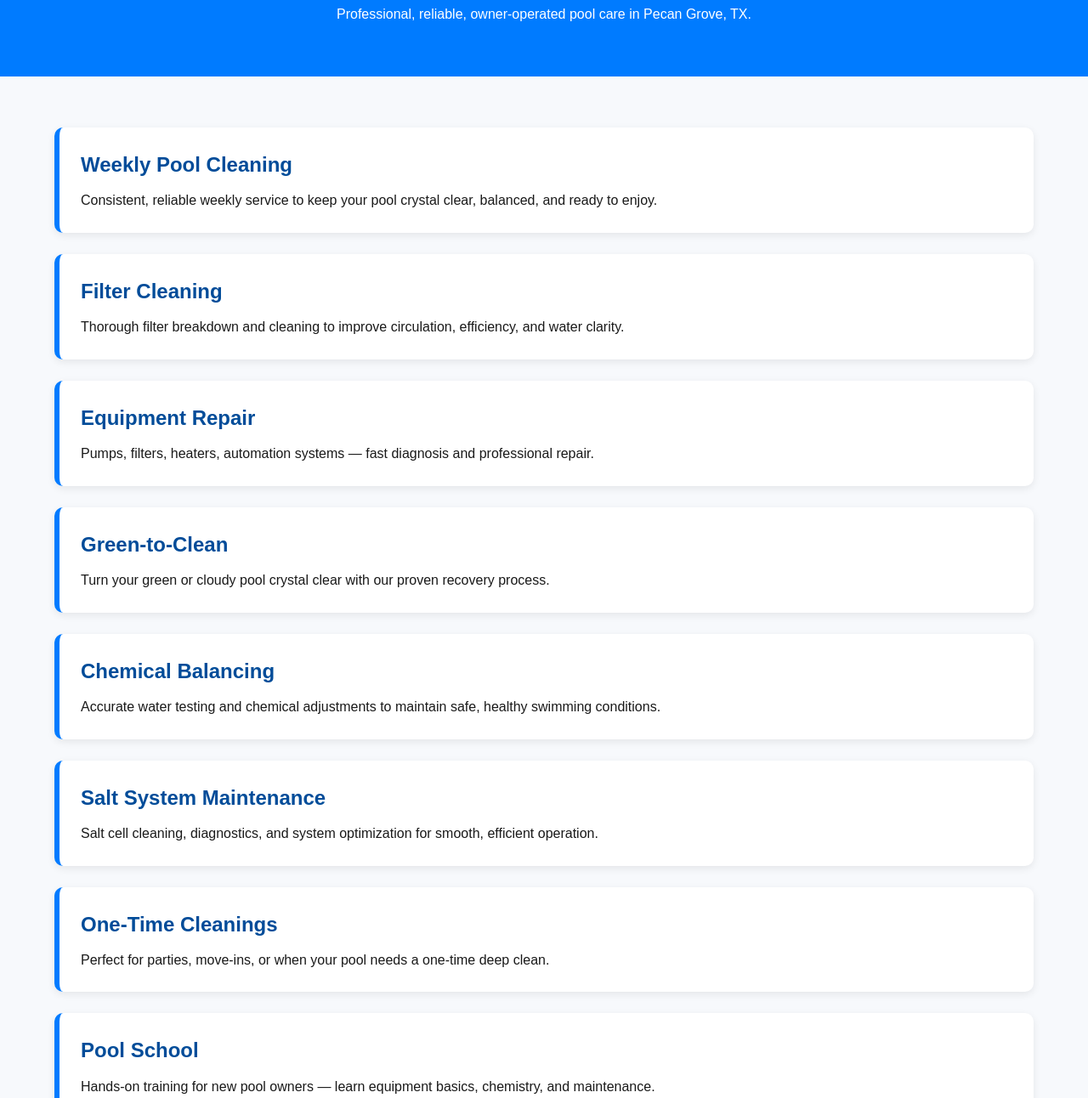
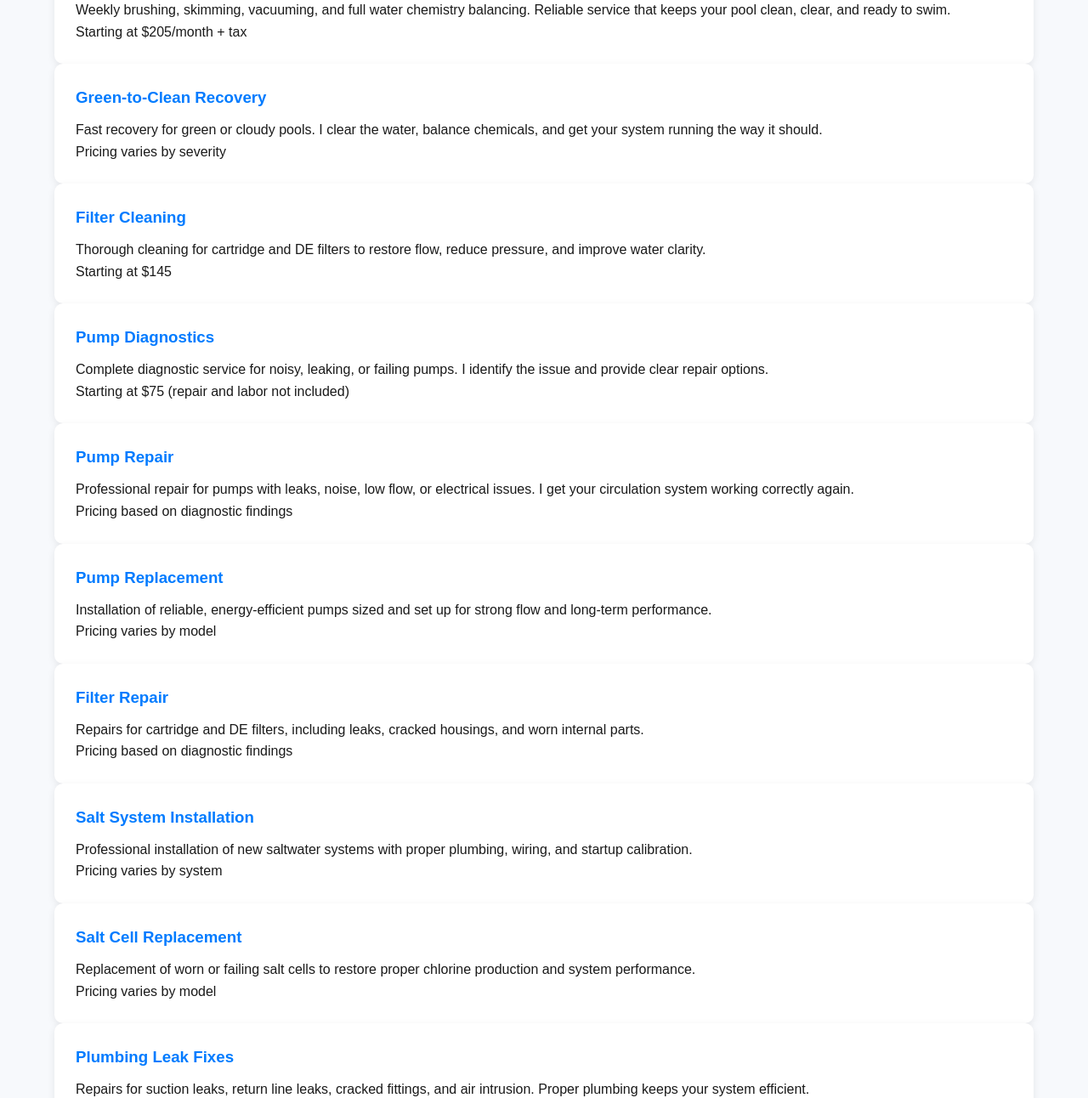
Before and after one commit to MPS20251990/mps-clean, a website: page pages/services.html in a window 1280 px wide. Shown: the part 221-1513 px from the top of the page at 85% size. Drawn offline with Linux system fonts and the light colour scheme.

Commit message:
Update services.html

```diff
--- a/pages/services.html
+++ b/pages/services.html
@@ -1,11 +1,13 @@
 <!DOCTYPE html>
 <html lang="en">
 <head>
-    <meta charset="UTF-8" />
-    <meta name="viewport" content="width=device-width, initial-scale=1.0" />
+    <meta charset="UTF-8">
+    <meta name="viewport" content="width=device-width, initial-scale=1.0">
     <title>Services | McLean Pool Services</title>
-    <link rel="stylesheet" href="../assets/css/style.css" />
-    <link rel="icon" type="image/png" href="../assets/images/4222026LOGO.png" />
+
+    <link rel="stylesheet" href="../assets/css/style.css">
+    <link rel="icon" type="image/png" href="../assets/images/4222026LOGO.png">
+    <meta name="theme-color" content="#003366">
 </head>
 
 <body>
@@ -13,85 +15,106 @@
     <!-- HEADER -->
     <header class="header">
         <div class="container header-content">
-           <img src="assets/images/4222026LOGO.png" class="logo" alt="McLean Pool Services Logo">
+            <img src="../assets/images/4222026LOGO.png" class="logo" alt="McLean Pool Services Logo">
+
             <nav class="nav">
-    <div class="mobile-menu-icon" id="mobile-menu-toggle">
-        <span></span>
-        <span></span>
-        <span></span>
-    </div>
-
-    <div class="nav-links" id="nav-links">
                 <a href="../index.html">Home</a>
                 <a href="services.html">Services</a>
                 <a href="reviews.html">Reviews</a>
                 <a href="contact.html">Contact</a>
+            </nav>
         </div>
-</nav>
-
     </header>
 
-    <!-- PAGE HERO -->
-    <section class="page-hero">
+    <!-- PAGE TITLE -->
+    <section class="page-header">
         <div class="container">
             <h1>Our Services</h1>
-            <p>Professional, reliable, owner‑operated pool care in Pecan Grove, TX.</p>
+            <p>Professional pool care, repairs, and diagnostics you can trust.</p>
         </div>
     </section>
 
     <!-- SERVICES GRID -->
-    <section class="services-full">
-        <div class="container">
+    <section class="services-section">
+        <div class="container services-grid">
 
-            <div class="service-item">
-                <h2>Weekly Pool Cleaning</h2>
-                <p>Consistent, reliable weekly service to keep your pool crystal clear, balanced, and ready to enjoy.</p>
+            <!-- WEEKLY CLEANING -->
+            <div class="service-card">
+                <h3>Weekly Pool Cleaning</h3>
+                <p>Weekly brushing, skimming, vacuuming, and full water chemistry balancing. Reliable service that keeps your pool clean, clear, and ready to swim.</p>
+                <p class="price">Starting at $205/month + tax</p>
             </div>
 
-            <div class="service-item">
-                <h2>Filter Cleaning</h2>
-                <p>Thorough filter breakdown and cleaning to improve circulation, efficiency, and water clarity.</p>
+            <!-- GREEN TO CLEAN -->
+            <div class="service-card">
+                <h3>Green‑to‑Clean Recovery</h3>
+                <p>Fast recovery for green or cloudy pools. I clear the water, balance chemicals, and get your system running the way it should.</p>
+                <p class="price">Pricing varies by severity</p>
             </div>
 
-            <div class="service-item">
-                <h2>Equipment Repair</h2>
-                <p>Pumps, filters, heaters, automation systems — fast diagnosis and professional repair.</p>
+            <!-- FILTER CLEANING -->
+            <div class="service-card">
+                <h3>Filter Cleaning</h3>
+                <p>Thorough cleaning for cartridge and DE filters to restore flow, reduce pressure, and improve water clarity.</p>
+                <p class="price">Starting at $145</p>
             </div>
 
-            <div class="service-item">
-                <h2>Green‑to‑Clean</h2>
-                <p>Turn your green or cloudy pool crystal clear with our proven recovery process.</p>
+            <!-- PUMP DIAGNOSTICS -->
+            <div class="service-card">
+                <h3>Pump Diagnostics</h3>
+                <p>Complete diagnostic service for noisy, leaking, or failing pumps. I identify the issue and provide clear repair options.</p>
+                <p class="price">Starting at $75 (repair and labor not included)</p>
             </div>
 
-            <div class="service-item">
-                <h2>Chemical Balancing</h2>
-                <p>Accurate water testing and chemical adjustments to maintain safe, healthy swimming conditions.</p>
+            <!-- PUMP REPAIR -->
+            <div class="service-card">
+                <h3>Pump Repair</h3>
+                <p>Professional repair for pumps with leaks, noise, low flow, or electrical issues. I get your circulation system working correctly again.</p>
+                <p class="price">Pricing based on diagnostic findings</p>
             </div>
 
-            <div class="service-item">
-                <h2>Salt System Maintenance</h2>
-                <p>Salt cell cleaning, diagnostics, and system optimization for smooth, efficient operation.</p>
+            <!-- PUMP REPLACEMENT -->
+            <div class="service-card">
+                <h3>Pump Replacement</h3>
+                <p>Installation of reliable, energy‑efficient pumps sized and set up for strong flow and long‑term performance.</p>
+                <p class="price">Pricing varies by model</p>
             </div>
 
-            <div class="service-item">
-                <h2>One‑Time Cleanings</h2>
-                <p>Perfect for parties, move‑ins, or when your pool needs a one‑time deep clean.</p>
+            <!-- FILTER REPAIR -->
+            <div class="service-card">
+                <h3>Filter Repair</h3>
+                <p>Repairs for cartridge and DE filters, including leaks, cracked housings, and worn internal parts.</p>
+                <p class="price">Pricing based on diagnostic findings</p>
             </div>
 
-            <div class="service-item">
-                <h2>Pool School</h2>
-                <p>Hands‑on training for new pool owners — learn equipment basics, chemistry, and maintenance.</p>
+            <!-- SALT SYSTEM INSTALLATION -->
+            <div class="service-card">
+                <h3>Salt System Installation</h3>
+                <p>Professional installation of new saltwater systems with proper plumbing, wiring, and startup calibration.</p>
+                <p class="price">Pricing varies by system</p>
             </div>
 
+            <!-- SALT CELL REPLACEMENT -->
+            <div class="service-card">
+                <h3>Salt Cell Replacement</h3>
+                <p>Replacement of worn or failing salt cells to restore proper chlorine production and system performance.</p>
+                <p class="price">Pricing varies by model</p>
             </div>
-    </section>
 
-    <!-- CTA -->
-    <section class="cta">
-        <div class="container">
-            <h2>Ready to Schedule Service?</h2>
-            <p>Fast response. Honest pricing. Owner‑operated.</p>
-            <a href="contact.html" class="btn-primary">Contact Us</a>
+            <!-- PLUMBING LEAK FIXES -->
+            <div class="service-card">
+                <h3>Plumbing Leak Fixes</h3>
+                <p>Repairs for suction leaks, return line leaks, cracked fittings, and air intrusion. Proper plumbing keeps your system efficient.</p>
+                <p class="price">Pricing based on diagnostic findings</p>
+            </div>
+
+            <!-- EQUIPMENT TROUBLESHOOTING -->
+            <div class="service-card">
+                <h3>Equipment Troubleshooting</h3>
+                <p>Full diagnostics for pumps, filters, salt systems, and plumbing. I find the issue and provide clear, effective solutions.</p>
+                <p class="price">Starting at $75</p>
+            </div>
+
         </div>
     </section>
 
@@ -127,7 +150,6 @@
 
             <div class="footer-section">
                 <h3>Follow Us</h3>
-
                 <a href="https://www.facebook.com/profile.php?id=61575176169589" target="_blank" class="social-icon">
                     <svg width="22" height="22" viewBox="0 0 24 24" fill="white">
                         <path d="M22 12a10 10 0 1 0-11.5 9.9v-7h-2v-3h2v-2.3c0-2 1.2-3.1 3-3.1.9 0 1.8.1 1.8.1v2h-1c-1 0-1.3.6-1.3 1.2V12h2.3l-.4 3h-1.9v7A10 10 0 0 0 22 12z"/>
@@ -136,7 +158,6 @@
                 </a>
             </div>
 
-
         </div>
 
         <div class="footer-bottom">
@@ -144,6 +165,5 @@
         </div>
     </footer>
 
-
 </body>
 </html>
```
Lines whose indentation alone changed are shown as unchanged.
